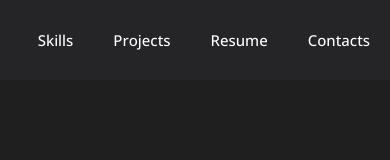
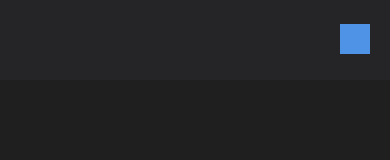
Before and after one commit to sshaporov/portfolio, a React (Create React App) app: page / in a window 390 px wide. Shown: the top 160 px of the page. Built offline with nearby package versions, Linux system fonts and the light colour scheme.

Commit message:
add burger menu

```diff
--- a/src/01-header/Header.jsx
+++ b/src/01-header/Header.jsx
@@ -1,11 +1,13 @@
 import React from "react"
 import styles from "./Header.module.scss"
 import Nav from "./nav/Nav";
+import Burger from "./burger/Burger";
 
 function Header() {
     return (
         <div className={styles.header}>
             <Nav/>
+            <Burger/>
         </div>
     );
 }
--- /dev/null
+++ b/src/01-header/burger/Burger.jsx
@@ -0,0 +1,51 @@
+import React, {useState} from "react"
+import styles from "./Burger.module.scss"
+import {Link} from 'react-scroll'
+
+
+function Burger() {
+
+    const [menuIsOpened, setMenuIsOpened] = useState(false)
+    const onBurgerBtnClick = () => {
+        setMenuIsOpened(!menuIsOpened)
+    }
+
+    return (
+        <div className={styles.burger}>
+            <div className={menuIsOpened ? `${styles.burgerItems} ${styles.show}` : styles.burgerItems}>
+                <Link to="skills"
+                      spy={true}
+                      smooth={true}
+                      offset={0}
+                      duration={500}
+                >Skills</Link>
+
+                <Link to="resume"
+                      spy={true}
+                      smooth={true}
+                      offset={0}
+                      duration={500}
+                >Resume</Link>
+
+                <Link to="projects"
+                      spy={true}
+                      smooth={true}
+                      offset={0}
+                      duration={500}
+                >Projects</Link>
+
+                <Link to="contacts"
+                      spy={true}
+                      smooth={true}
+                      offset={0}
+                      duration={500}
+                >Contacts</Link>
+            </div>
+            <div onClick={onBurgerBtnClick} className={styles.burgerBtn}>
+
+            </div>
+        </div>
+    );
+}
+
+export default Burger;
--- /dev/null
+++ b/src/01-header/burger/Burger.module.scss
@@ -0,0 +1,49 @@
+@import "../../common/styles/sass/variables";
+@import "../../common/styles/sass/mixins";
+
+.burger {
+    cursor: pointer;
+    width: 100%;
+    height: 100%;
+    //background-color: #5f5f2f;
+    .burgerItems {
+        @include flex(column, space-between, center, nowrap);
+        position: absolute;
+        right: 0;
+        left: 0;
+        //display: none;
+
+        @include flex(column, space-between, center, nowrap);
+
+        background-color: $bgSecondColor;
+        height: 150px;
+        padding: 20px;
+        transform: translate(0, -150px);
+        transition: 0.3s;
+        a {
+            text-decoration: none;
+            @include text($titleFontFamily, 15px, 500);
+            margin: 0 20px;
+            &:hover {
+                text-decoration: none;
+                color: $primaryColor;
+                transition: .1s;
+            }
+        }
+    }
+    .show {
+        transform: translate(0, 0);
+
+    }
+    .burgerBtn {
+        width: 30px;
+        height: 30px;
+        background-color: $primaryColor;
+        position: absolute;
+        top: 24px;
+        right: 20px;
+    }
+    @media screen and (min-width: 400px) {
+        display: none;
+    }
+}
--- a/src/01-header/nav/Nav.jsx
+++ b/src/01-header/nav/Nav.jsx
@@ -1,13 +1,11 @@
 import React from "react"
 import styles from "./Nav.module.scss"
-import {Link, animateScroll as scroll} from 'react-scroll'
+import {Link} from 'react-scroll'
 
 
 function Nav() {
     return (
         <div className={styles.nav}>
-
-            <a href=''>Main</a>
 
             <Link to="skills"
                   spy={true}
@@ -16,19 +14,19 @@ function Nav() {
                   duration={500}
             >Skills</Link>
 
+            <Link to="resume"
+                  spy={true}
+                  smooth={true}
+                  offset={0}
+                  duration={500}
+            >Resume</Link>
+
             <Link to="projects"
                   spy={true}
                   smooth={true}
                   offset={0}
                   duration={500}
             >Projects</Link>
-
-            <Link to="resume"
-                  spy={true}
-                  smooth={true}
-                  offset={0}
-                  duration={500}
-            >Resume</Link>
 
             <Link to="contacts"
                   spy={true}
--- a/src/01-header/nav/Nav.module.scss
+++ b/src/01-header/nav/Nav.module.scss
@@ -2,8 +2,7 @@
 @import "../../common/styles/sass/mixins";
 
 .nav {
-    display: flex;
-    justify-content: space-between;
+    @include flex(row, space-between, center, nowrap);
     cursor: pointer;
     a {
         text-decoration: none;
@@ -15,4 +14,7 @@
             transition: .1s;
         }
     }
+    @media screen and (max-width: 400px) {
+        display: none;
+    }
 }
--- a/src/04-resume/Resume.module.scss
+++ b/src/04-resume/Resume.module.scss
@@ -64,7 +64,7 @@ $line: 4px;
                         opacity: 0.6;
                         @include text($titleFontFamily, 14px, 500);
                         @media screen and (max-width: 622px) {
-                            opacity: 0;
+                            display: none;
                         }
                     }
 
@@ -79,6 +79,5 @@ $line: 4px;
                     }
                 }
             }
-        //}
     }
 }
```
